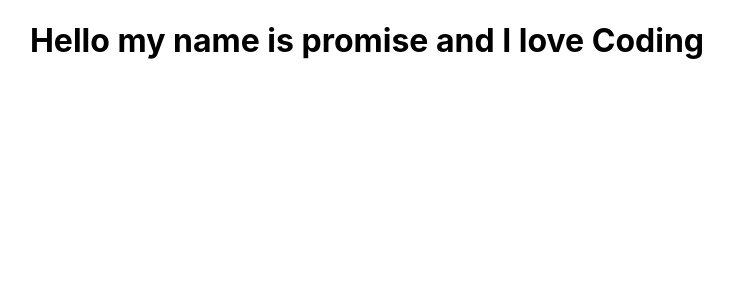
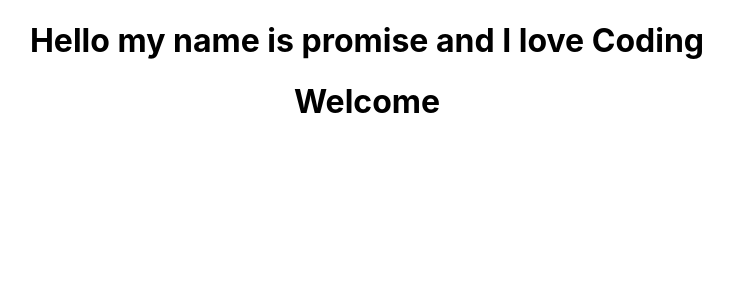
Before and after one commit to Promtech1/React-Progress, a React (Create React App) app: page / in a window 1280 px wide. Shown: the top 300 px of the page, without its empty margins (273-1006 px from the left). Built offline with nearby package versions, Linux system fonts and the light colour scheme.

Commit message:
Added Welcome.js

```diff
--- a/src/App.js
+++ b/src/App.js
@@ -1,11 +1,13 @@
 import logo from './logo.svg';
 import './App.css';
 import Greet from './components/Greet';
+import Welcome from './components/Welcome';
 
 function App() {
   return (
     <div className="App">
       <Greet name = "promise" love = "Coding"/>
+      <Welcome />
     </div>
   );
 }
--- /dev/null
+++ b/src/components/Welcome.js
@@ -0,0 +1,9 @@
+import React, { Component } from 'react'
+
+class Welcome extends Component {
+    render() {
+        return <h1>Welcome {this.props.name} {this.props.nickname}</h1>
+    }
+}
+
+export default Welcome
```
